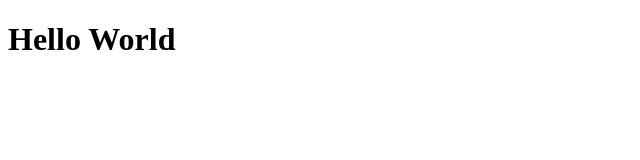
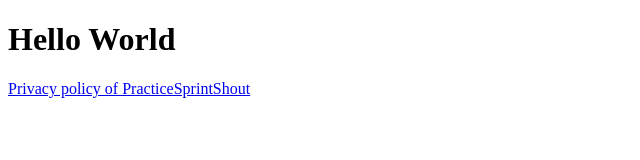
Before and after one commit to mogeru1103/mogeru1103.github.io, a plain HTML site: page index.html in a window 1280 px wide. Shown: the whole page, without its empty margins (0-640 px from the left). Drawn offline with Linux system fonts and the light colour scheme.

Commit message:
Update index.html

```diff
--- a/index.html
+++ b/index.html
@@ -2,5 +2,6 @@
 <html>
 <body>
 <h1>Hello World</h1>
+<a href="https://mogeru1103.github.io/privacy_policy.html">Privacy policy of PracticeSprintShout</a>
 </body>
 </html>
```
